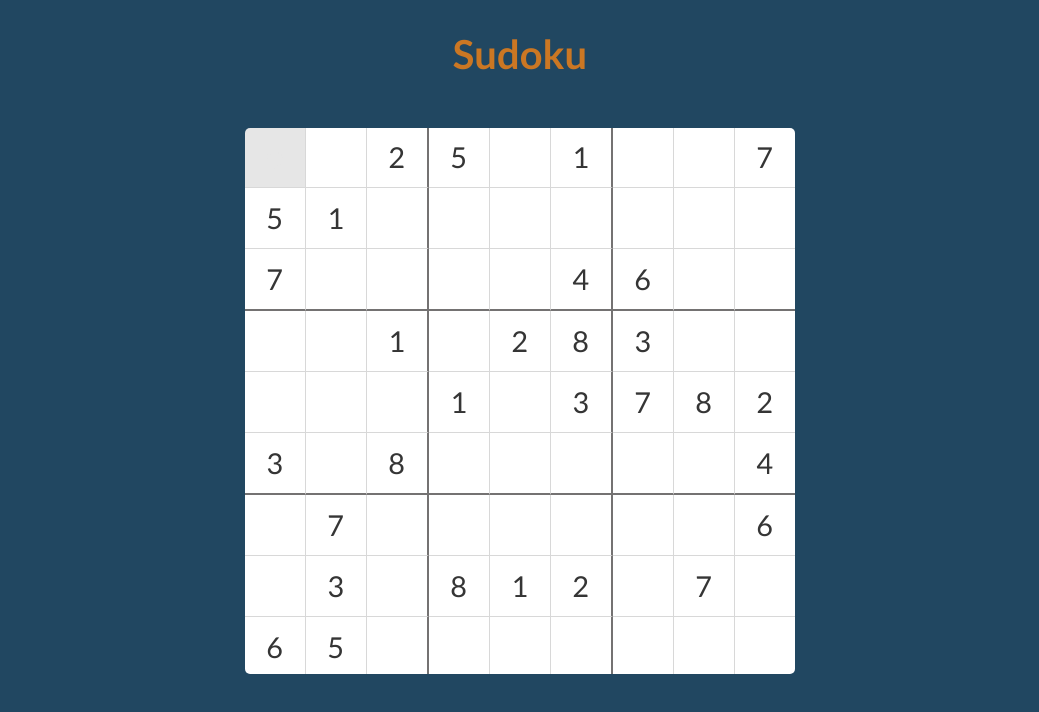
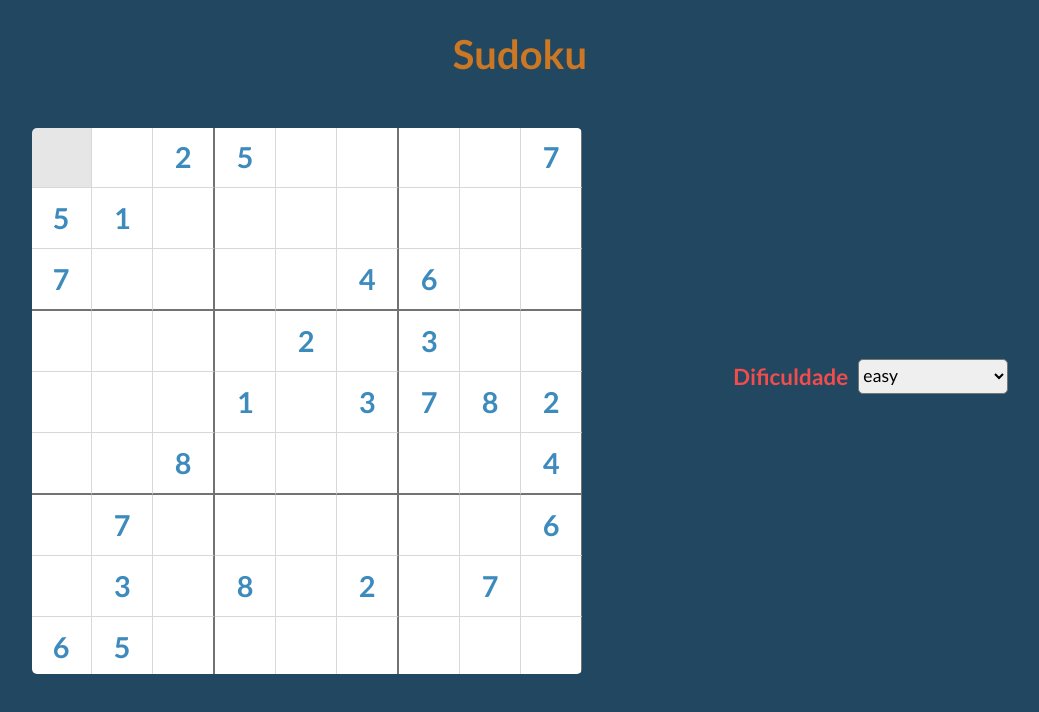
Before and after one commit to lucasrosate/react-sudoku, a React (Create React App) app: page / in a window 1280 px wide. Shown: the top 712 px of the page, without its empty margins (120-1159 px from the left). Built offline with nearby package versions, Linux system fonts and the light colour scheme.

Commit message:
Done 05/01/2021

```diff
--- a/src/Components/Game.tsx
+++ b/src/Components/Game.tsx
@@ -6,13 +6,20 @@ import Sudoku from '../Sudoku';
 import GameStyle from '../styles/GameStyle.module.css';
 import { CSSProperties } from 'styled-components';
 
+
 interface ISelectedNumber {
     row: number,
     column: number
 }
+
+
+var sudo = new Sudoku;
+sudo.init();
+
 const Game: React.FC = () => {
-    var sudo = new Sudoku("hard");
-    var initialValues: number[][];
+
+    // array que o State usa como referência
+    var tempArray;
 
     // Solução achada para que o EventListener leia o state selectedNumber atualizado
     var [selectedNumber, _setselectedNumber] = useState<ISelectedNumber>({ row: 0, column: 0 })
@@ -25,7 +32,16 @@ const Game: React.FC = () => {
     // ---------
 
     // Inicializando o array 2D do tabuleiro (mesma solução abaixo)
-    var [arrSudoku, _setArrSudoku] = useState<number[][]>([[0]]);
+    var [arrSudoku, _setArrSudoku] = useState<number[][]>([
+        [0, 0, 0, 0, 0, 0, 0, 0, 0],
+        [0, 0, 0, 0, 0, 0, 0, 0, 0],
+        [0, 0, 0, 0, 0, 0, 0, 0, 0],
+        [0, 0, 0, 0, 0, 0, 0, 0, 0],
+        [0, 0, 0, 0, 0, 0, 0, 0, 0],
+        [0, 0, 0, 0, 0, 0, 0, 0, 0],
+        [0, 0, 0, 0, 0, 0, 0, 0, 0],
+        [0, 0, 0, 0, 0, 0, 0, 0, 0],
+        [0, 0, 0, 0, 0, 0, 0, 0, 0]]);
     const arrSudokuRef = useRef(arrSudoku);
 
     const setArrSudoku = (data: number[][]) => {
@@ -33,6 +49,7 @@ const Game: React.FC = () => {
         _setArrSudoku(data);
     }
 
+    var [statusArray, setStatusArray] = useState<number>(0);
 
     // Função para obter as coordenadas da casa selecionada pelo usuário
     const writeSelectedCoordinates = (e: any, indexRow: number, indexColumn: number) => {
@@ -46,7 +63,6 @@ const Game: React.FC = () => {
 
     }
 
-
     // Função para os números se digitados pelo teclado
     const addEventKeyListener = () => {
 
@@ -59,14 +75,12 @@ const Game: React.FC = () => {
 
                 const parsedKey = parseInt(event.key);
 
-                console.log(initialValues);
                 if (parsedKey > 0) {
-                    if (!(newArray[_selectedNumber.row][_selectedNumber.column] === initialValues[_selectedNumber.row][_selectedNumber.column] && newArray[_selectedNumber.row][_selectedNumber.column] !== 0)) {
+                    if ((newArray[_selectedNumber.row][_selectedNumber.column] !== sudo.arr[_selectedNumber.row][_selectedNumber.column]) || sudo.arr[_selectedNumber.row][_selectedNumber.column] === 0) {
                         newArray[_selectedNumber.row][_selectedNumber.column] = parsedKey;
                         setArrSudoku(newArray);
                         document.getElementById(`c${_selectedNumber.column}l${_selectedNumber.row}`)!.click();
                     }
-
                 }
             }
 
@@ -78,12 +92,18 @@ const Game: React.FC = () => {
         })
     }
 
+    const handleDifficultyChange = (selectValue: string) => {
+        sudo.difficulty = selectValue;
+        sudo.init();
+        tempArray = JSON.parse(JSON.stringify(sudo.arr));
+        setArrSudoku(tempArray);;
+    }
+
     // Setando o tabuleiro para os números iniciais do jogo e adicionando o EventListener após renderizar
     useEffect(() => {
         async function intializeGame() {
-            await sudo.init();
-            console.log(sudo.solution());
-            setArrSudoku(sudo.solution()|| sudo.arr);
+            tempArray = JSON.parse(JSON.stringify(sudo.arr));
+            setArrSudoku(tempArray);
             addEventKeyListener();
         }
 
@@ -91,6 +111,7 @@ const Game: React.FC = () => {
     }, [])
 
     return (
+        <div className={GameStyle.containerAll}>
             <div className={GameStyle.gameContainer} id="GameContainer">
                 <div className={GameStyle.windowContainer}>
                     <div className={GameStyle.boardContainer}>
@@ -110,10 +131,14 @@ const Game: React.FC = () => {
                                                 const isEmpty: boolean = arrSudoku[indexRow][indexColumn] === 0;
                                                 const isSelected: boolean = indexColumn === selectedNumber.column && indexRow === selectedNumber.row;
                                                 const isNonEditable: boolean = arrSudokuRef.current[indexRow][indexColumn] === sudo.arr[indexRow][indexColumn] && sudo.arr[indexRow][indexColumn] !== 0;
+                                                const isPossible: boolean = isNonEditable || isEmpty ? false: sudo.possible(arrSudokuRef.current, indexRow, indexColumn, elem, true);
+
+
 
                                                 const spanStyle: CSSProperties = {
                                                     backgroundColor: isSelected ? "rgb(230,230,230)" : "white",
-                                                color: isNonEditable ? "blue" : isEmpty && isSelected ? "rgb(230,230,230)" : isEmpty ? "white" : "rgb(53, 53, 53)",
+                                                    color: isNonEditable ? "#3d8abd" : isEmpty && isSelected ? "rgb(230,230,230)" :  isPossible ? "#3dbd7d" : isEmpty ? "white" : "#f34c4c",
+                                                    fontWeight: isNonEditable ? 600 : 400
                                                 }
 
                                                 // Criar elemento react do tipo <span> e estilizar para quando selecionar e destacar quais são os inicias que não podem ser modificados
@@ -134,7 +159,6 @@ const Game: React.FC = () => {
                                                             {elem}
                                                         </span>
                                                     </div>
-
                                                 )
                                             })}
                                     </div>
@@ -143,7 +167,16 @@ const Game: React.FC = () => {
                         }
                     </div>
                 </div>
+            </div>
 
+            <div className={GameStyle.selectContainer}>
+                <label htmlFor="difficulty">Dificuldade</label>
+                <select name="difficulty" id="difficulty" onChange={e => handleDifficultyChange(e.target.value)}>
+                    <option value="easy">easy</option>
+                    <option value="medium">medium</option>
+                    <option value="hard">hard</option>
+                </select>
+            </div>
 
         </div>
     )
--- a/src/Sudoku.ts
+++ b/src/Sudoku.ts
@@ -1,7 +1,7 @@
 //  fácil=30 médio=25 difícil = 23
 
 class Sudoku {
-    arr = [
+    arr: number[][] = [
         [0, 0, 0, 0, 0, 0, 0, 0, 0],
         [0, 0, 0, 0, 0, 0, 0, 0, 0],
         [0, 0, 0, 0, 0, 0, 0, 0, 0],
@@ -10,16 +10,17 @@ class Sudoku {
         [0, 0, 0, 0, 0, 0, 0, 0, 0],
         [0, 0, 0, 0, 0, 0, 0, 0, 0],
         [0, 0, 0, 0, 0, 0, 0, 0, 0],
-        [0, 0, 0, 0, 0, 0, 0, 0, 0]
-    ]
-
-    // solution: Array<number[]>;
-
-    initialNumbersCount: number;
+        [0, 0, 0, 0, 0, 0, 0, 0, 0],
+    ];
 
 
-    constructor(difficulty: string) {
-        switch (difficulty) {
+    initialNumbersCount: number = 25;
+    difficulty: string = "medium";
+
+
+    async init() {
+
+        switch (this.difficulty) {
             case "easy":
                 this.initialNumbersCount = 23;
                 break;
@@ -36,35 +37,13 @@ class Sudoku {
                 this.initialNumbersCount = 25;
                 break;
         }
-    }
 
-
-    async init() {
         this._getInitialNumbers();
     }
 
 
-    solution() {
-        let solutionArr = this.arr;
-
-        for (let i = 0; i < 9; i++)
-            for (let j = 0; j < 9; j++) {
-                if (solutionArr[i][j] == 0) {
-                    for (let k = 1; k <= 9; k++) {
-                        if (this._possible(i, j, k)) {
-                            solutionArr[i][j] = k;
-                            this.solution()
-                            solutionArr[i][j] = 0;
-                        }
-                    }
-                    return
-                }
-            }
-        return solutionArr;
-    }
-
-
     private async _getInitialNumbers() {
+        this._reset();
 
         var countFillNumbers = 0;
         let isValid;
@@ -76,7 +55,7 @@ class Sudoku {
             randNum = Math.floor(Math.random() * 9);
 
             if (this.arr[randAddress1][randAddress2] === 0) {
-                isValid = this._possible(randAddress1, randAddress2, randNum);
+                isValid = this.possible(this.arr, randAddress1, randAddress2, randNum, false);
 
                 if (isValid) {
                     this.arr[randAddress1][randAddress2] = randNum;
@@ -86,29 +65,61 @@ class Sudoku {
         }
     }
 
-    private _possible(line: number, column: number, n: number) {
+    possible(arr: number[][], row: number, column: number, n: number, isTest: boolean) {
+        console.log(arr, row, column)
+
         for (let i = 0; i < 9; i++)
-            if (this.arr[line][i] === n) return false;
+            if (isTest) {
+                if (i !== column)
+                    if (arr[row][i] === n) return false;
+            } else {
+                if (arr[row][i] === n) return false;
+            }
+
 
 
         for (let i = 0; i < 9; i++)
-            if (this.arr[i][column] === n) return false;
+            if (isTest) {
+                if (i !== row)
+                    if (arr[i][column] === n) return false;
+            } else {
+                if (arr[i][column] === n) return false;
+            }
 
 
-        const minIndexRow = line > 5 ? 6 : line > 2 ? 3 : 0;
-        const maxIndexRow = line > 5 ? 8 : line > 2 ? 5 : 2;
+
+        const minIndexRow = row > 5 ? 6 : row > 2 ? 3 : 0;
+        const maxIndexRow = row > 5 ? 8 : row > 2 ? 5 : 2;
 
         const minIndexColumn = column > 5 ? 6 : column > 2 ? 3 : 0;
         const maxIndexColumn = column > 5 ? 8 : column > 2 ? 5 : 2;
 
-        for (let i = 0; i < 9; i++) {
-            for (let j = 0; j < 9; j++) {
-                if ((i >= minIndexRow && i <= maxIndexRow) && (j >= minIndexColumn && j <= maxIndexColumn) && this.arr[i][j] === n) return false;
+        for (let i = minIndexRow; i <= maxIndexRow; i++) {
+            for (let j = minIndexColumn; j <= maxIndexColumn; j++) {
+                if (isTest) {
+                    if (i !== row && j !== column)
+                        if (arr[i][j] === n) return false;
+                } else
+                    if (arr[i][j] === n) return false;
             }
         }
 
         return true;
     }
+
+    private _reset() {
+        this.arr = [
+            [0, 0, 0, 0, 0, 0, 0, 0, 0],
+            [0, 0, 0, 0, 0, 0, 0, 0, 0],
+            [0, 0, 0, 0, 0, 0, 0, 0, 0],
+            [0, 0, 0, 0, 0, 0, 0, 0, 0],
+            [0, 0, 0, 0, 0, 0, 0, 0, 0],
+            [0, 0, 0, 0, 0, 0, 0, 0, 0],
+            [0, 0, 0, 0, 0, 0, 0, 0, 0],
+            [0, 0, 0, 0, 0, 0, 0, 0, 0],
+            [0, 0, 0, 0, 0, 0, 0, 0, 0],
+        ]
+    }
 }
 
 export default Sudoku;
--- a/src/styles/GameStyle.module.css
+++ b/src/styles/GameStyle.module.css
@@ -1,3 +1,12 @@
+.containerAll {
+    display: grid;
+    text-align: start;
+    align-items: center;
+    grid-template-columns:  2fr 1fr;
+
+}
+
+
 .gameContainer {
     -webkit-touch-callout: none;
     -webkit-user-select: none;
@@ -79,3 +88,35 @@
     border-right: 1px solid var(--border-color);
     border-bottom: 1px solid var(--border-color);
 }
+
+.selectContainer {
+    display: inline-flex;
+
+    align-items: center;
+
+    grid-template-rows: 100px 100px;
+
+    height: 50%;
+
+    font-family: "Lato", sans-serif;
+}
+
+.selectContainer label {
+    font-size: 1.4rem;
+    font-weight: 600;
+    color: var(--terciary-color);
+}
+
+.selectContainer select {
+    height: 35px;
+    width: 150px;
+    font-size: 1.1rem;
+    margin-left: 10px;
+    font-family: "Lato", sans-serif;
+
+    border-radius: 5px;
+}
+
+.selectContainer select:focus {
+    outline: none;
+}
```
Also changed, not shown: 2 other files (tests, documents, lock files or other folders). Lines whose indentation alone changed are shown as unchanged.
